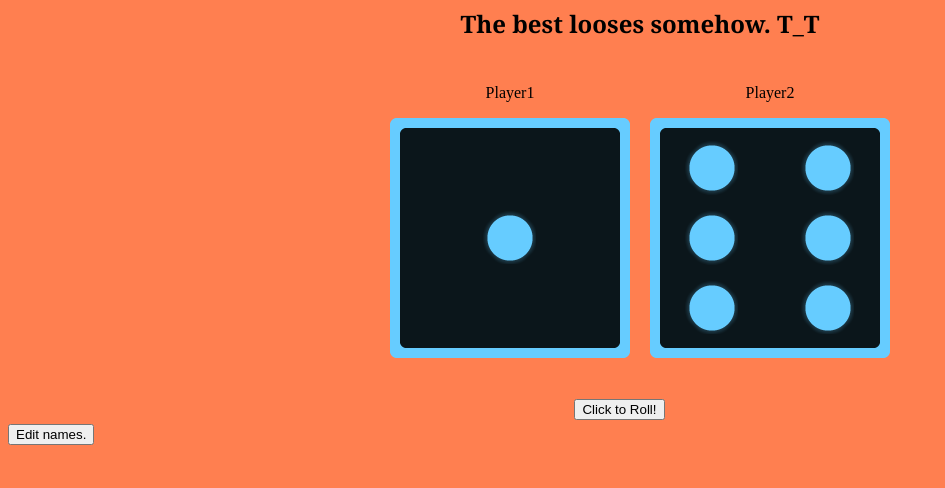
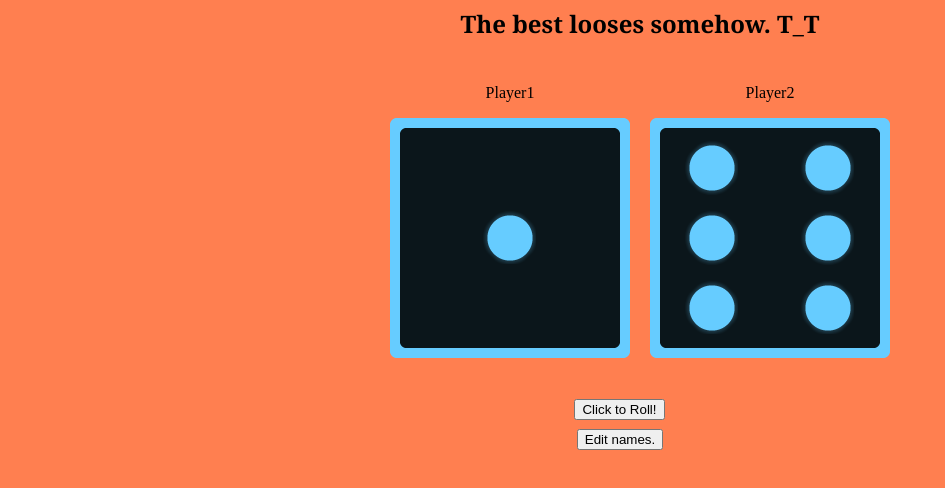
Before and after one commit to frissky/dice-game, a plain HTML site: page index.html in a window 1280 px wide. Shown: the part 94-582 px from the top of the page, without its empty margins (0-945 px from the left). Drawn offline with nearby package versions, Linux system fonts and the light colour scheme.

Commit message:
Update p1.css

```diff
--- a/p1.css
+++ b/p1.css
@@ -40,3 +40,11 @@ h2{
 .clicking:hover{
     opacity: 70%;
 }
+.ChangeName{
+    margin-left: 45%;
+    padding: auto;
+    margin-top: 5px;
+}
+.ChangeName:hover{
+    opacity: 70%;
+}
```
